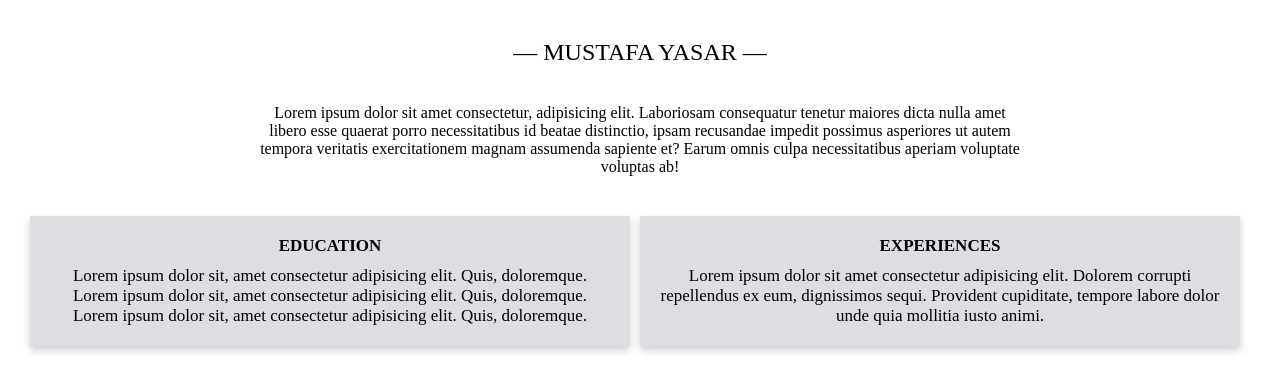
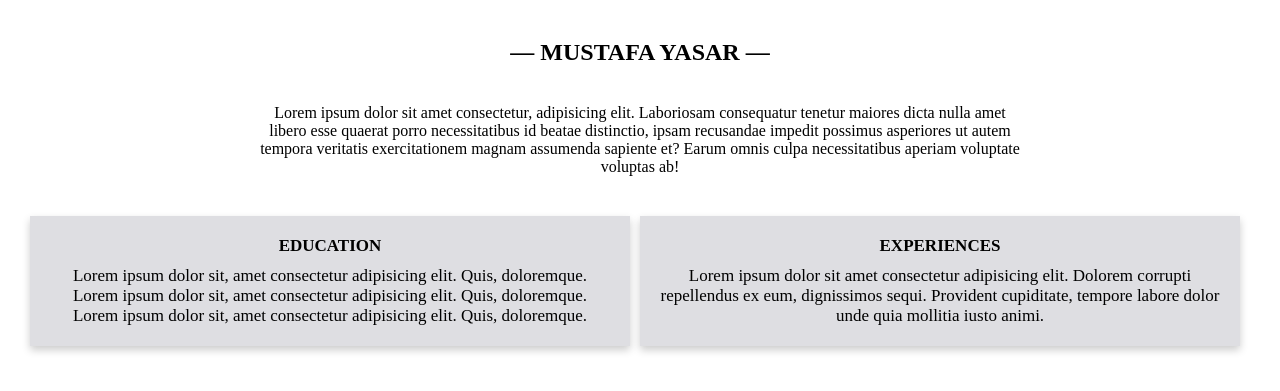
Before and after one commit to mysr3809/HYF-Module-HTMLCSSGIT, a plain HTML site: page week1/digitalresume/index.html in a window 1280 px wide. Shown: the part 287-678 px from the top of the page. Drawn offline with Linux system fonts and the light colour scheme.

Commit message:
changing p tag to h2

```diff
--- a/week1/digitalresume/index.html
+++ b/week1/digitalresume/index.html
@@ -1,5 +1,6 @@
 <!DOCTYPE html>
 <html lang="en">
+
 <head>
     <meta charset="UTF-8">
     <meta http-equiv="X-UA-Compatible" content="IE=edge">
@@ -7,6 +8,7 @@
     <title>My Resume</title>
     <link rel="stylesheet" href="styles.css">
 </head>
+
 <body>
     <!--NAVBAR-->
     <div class="navbar">
@@ -23,10 +25,11 @@
         <div class="infoWrap">
             <div class="info">
                 <img src="./image/my.jpeg" class="roundedImg" />
-                <p style="text-align: center; font-size: 24px;">&mdash; MUSTAFA YASAR &mdash;</p>
+                <h2 style="text-align: center; font-size: 24px;">&mdash; MUSTAFA YASAR &mdash;</h2>
             </div>
             <div class="aboutMe">
-                <p>Lorem ipsum dolor sit amet consectetur, adipisicing elit. Laboriosam consequatur tenetur maiores dicta nulla amet libero esse quaerat porro necessitatibus id beatae distinctio, ipsam recusandae impedit possimus asperiores ut autem tempora veritatis exercitationem magnam assumenda sapiente et? Earum omnis culpa necessitatibus aperiam voluptate voluptas ab!</p>
+                <p>Lorem ipsum dolor sit amet consectetur, adipisicing elit. Laboriosam consequatur tenetur maiores dicta nulla amet libero esse quaerat porro necessitatibus id beatae distinctio, ipsam recusandae impedit possimus asperiores ut autem tempora
+                    veritatis exercitationem magnam assumenda sapiente et? Earum omnis culpa necessitatibus aperiam voluptate voluptas ab!</p>
             </div>
         </div>
         <div class="flex-container">
@@ -37,17 +40,18 @@
                         <li>Lorem ipsum dolor sit, amet consectetur adipisicing elit. Quis, doloremque.</li>
                         <li>Lorem ipsum dolor sit, amet consectetur adipisicing elit. Quis, doloremque.</li>
                         <li>Lorem ipsum dolor sit, amet consectetur adipisicing elit. Quis, doloremque.</li>
-                      </ul>
+                    </ul>
                 </div>
             </div>
             <div class="flex-item">
                 <h4 style="margin-bottom: 10px;">EXPERIENCES</h4>
                 <p>Lorem ipsum dolor sit amet consectetur adipisicing elit. Dolorem corrupti repellendus ex eum, dignissimos sequi. Provident cupiditate, tempore labore dolor unde quia mollitia iusto animi.</p>
             </div>
-          </div>
+        </div>
     </div>
 
 
 
 </body>
+
 </html>
```
